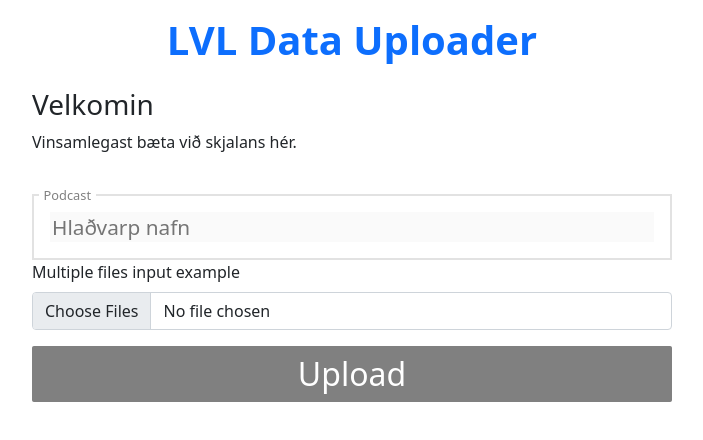
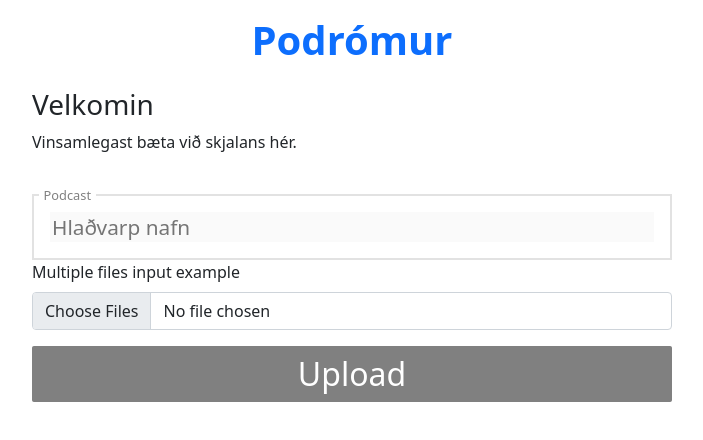
Before and after one commit to cadia-lvl/upload-to-s3, a React (Create React App) app in the folder frontend/: page / in a window 1280 px wide. Shown: the top 440 px of the page, without its empty margins (288-991 px from the left). Built offline with nearby package versions, Linux system fonts and the light colour scheme.

Commit message:
Change project display name to podromur

```diff
--- a/frontend/src/components/ui/layout.tsx
+++ b/frontend/src/components/ui/layout.tsx
@@ -45,7 +45,7 @@ export const Layout: React.FunctionComponent<Props> = ({ children }) => {
                 <Header>
                     <Title>
                         <StyledLink href="/">
-                            LVL Data Uploader
+                            Podrómur
                         </StyledLink>
                     </Title>
                 </Header>
```
